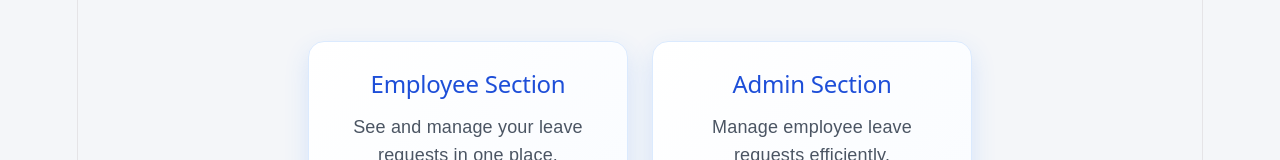
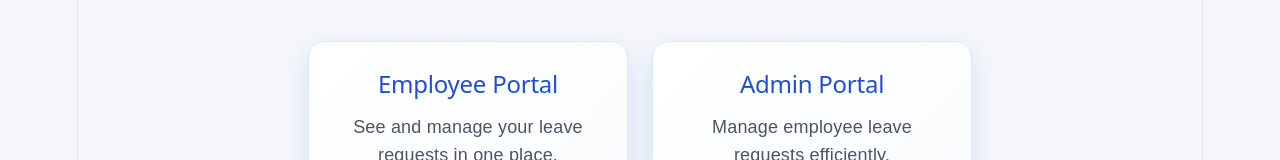
Before and after one commit to Kruti1112/Leave-Management-System, a React (Vite) app in the folder client/: page / in a window 1280 px wide. Shown: the part 143-303 px from the top of the page. Built offline with nearby package versions, Linux system fonts and the light colour scheme.

Commit message:
Error in Employee Dashboard solved

```diff
--- a/client/src/App.jsx
+++ b/client/src/App.jsx
@@ -40,7 +40,7 @@ function App() {
                 border: "1px solid #dbeafe",
                 textAlign: "center"
               }}>
-                <h2 style={{ color: "#1d4ed8", marginBottom: "14px" }}>Employee Section</h2>
+                <h2 style={{ color: "#1d4ed8", marginBottom: "14px" }}>Employee Portal</h2>
                 <p style={{ color: "#4b5563", lineHeight: "1.6", marginBottom: "8px" }}>
                   See and manage your leave requests in one place.
                 </p>
@@ -71,7 +71,7 @@ function App() {
                 border: "1px solid #dbeafe",
                 textAlign: "center"
               }}>
-                <h2 style={{ color: "#1d4ed8", marginBottom: "14px" }}>Admin Section</h2>
+                <h2 style={{ color: "#1d4ed8", marginBottom: "14px" }}>Admin Portal</h2>
                 <p style={{ color: "#4b5563", lineHeight: "1.6", marginBottom: "8px" }}>
                   Manage employee leave requests efficiently.
                 </p>
```
